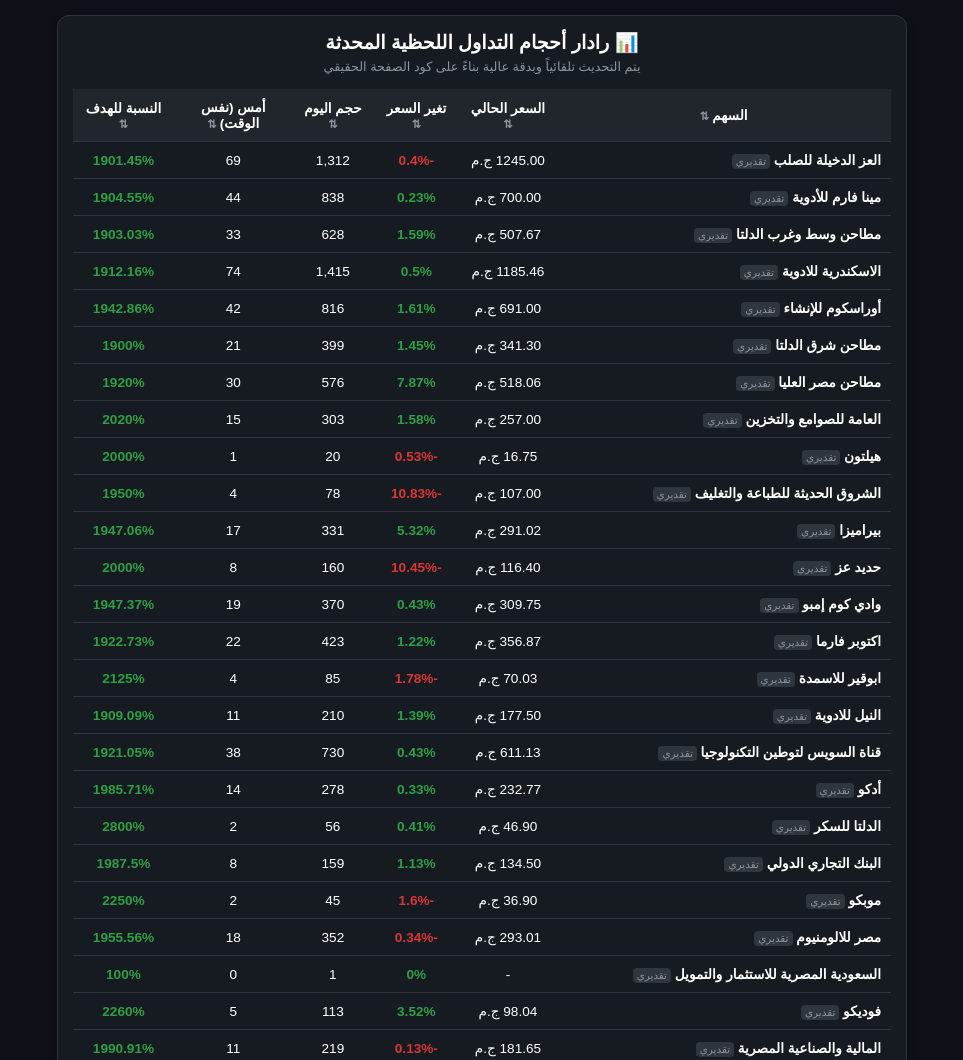
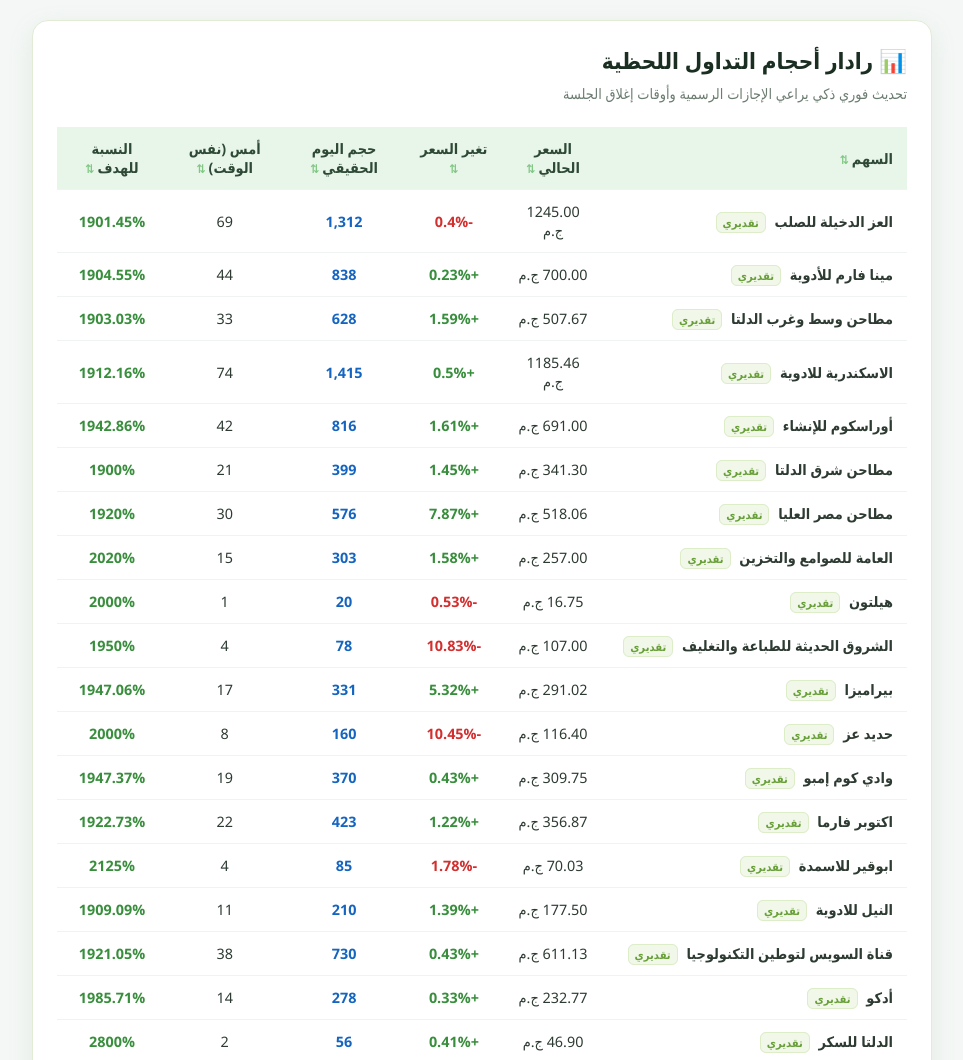
Before and after one commit to egytornado-tech/my-egx-scanner, a plain HTML site: page index.html in a window 1280 px wide. Shown: the top 1060 px of the page, without its empty margins (158-1121 px from the left). Drawn offline with Linux system fonts and the light colour scheme.

Commit message:
Refactor styles and update table content
Updated styles and text for improved readability and aesthetics. Enhanced table structure and data loading messages.

```diff
--- a/index.html
+++ b/index.html
@@ -5,42 +5,79 @@
     <meta name="viewport" content="width=device-width, initial-scale=1.0">
     <title>📊 رادار أحجام التداول اللحظي</title>
     <style>
-        :root { --bg: #0d1117; --card: #161b22; --border: #30363d; --text: #c9d1d9; --green: #2ea043; --red: #da3633; }
-        body { background: var(--bg); color: var(--text); font-family: sans-serif; padding: 15px; margin: 0; text-align: center; }
-        .container { max-width: 850px; margin: auto; }
-        .table-card { background: var(--card); border: 1px solid var(--border); border-radius: 12px; padding: 15px; box-shadow: 0 4px 6px rgba(0,0,0,0.3); }
-        h2 { font-size: 1.2rem; color: #fff; margin: 0 0 5px 0; }
-        .subtitle { font-size: 0.8rem; color: #8b949e; margin-bottom: 15px; }
-        table { width: 100%; border-collapse: collapse; font-size: 0.85rem; }
-        th, td { padding: 10px; text-align: center; border-bottom: 1px solid var(--border); }
-        th { background: #21262d; color: #fff; font-weight: bold; cursor: pointer; user-select: none; }
-        th:hover { background: #30363d; }
-        th::after { content: ' ⇅'; font-size: 0.7rem; color: #8b949e; }
-        td { color: #fff; }
-        .pos { color: var(--green); font-weight: bold; }
-        .neg { color: var(--red); font-weight: bold; }
-        .badge { font-size: 0.65rem; padding: 2px 4px; border-radius: 4px; background: #30363d; color: #8b949e; }
+        :root {
+            --bg: #f4f7f5;           /* خلفية ربيعية عاجية ناعمة */
+            --card: #ffffff;         /* بطاقة بيضاء نقية */
+            --border: #e2ebd5;       /* حدود بلون عشبي فاتح */
+            --text-main: #2d3b32;    /* نص زيتي داكن مريح */
+            --text-sub: #6b7c70;     /* نص فرعي رمادي مخضر */
+            --green-spring: #388e3c; /* أخضر عشبي زاهي للموجب */
+            --red-spring: #d32f2f;   /* أحمر مرجاني ناعم للسالب */
+            --th-bg: #e8f5e9;        /* خلفية رأس الجدول */
+        }
+        body {
+            background: var(--bg);
+            color: var(--text-main);
+            font-family: 'Segoe UI', Tahoma, Geneva, Verdana, sans-serif;
+            padding: 20px;
+            margin: 0;
+        }
+        .container { max-width: 900px; margin: auto; }
+        .table-card {
+            background: var(--card);
+            border: 1px solid var(--border);
+            border-radius: 16px;
+            padding: 24px;
+            box-shadow: 0 8px 24px rgba(141, 169, 145, 0.15);
+        }
+        h2 { font-size: 1.4rem; color: #1b2e22; margin: 0 0 8px 0; font-weight: 700; }
+        .subtitle { font-size: 0.9rem; color: var(--text-sub); margin-bottom: 24px; }
+        table { width: 100%; border-collapse: collapse; font-size: 0.9rem; }
+        th, td { padding: 12px 14px; text-align: center; border-bottom: 1px solid #f0f4f1; }
+        th {
+            background: var(--th-bg);
+            color: #2e4a36;
+            font-weight: 600;
+            cursor: pointer;
+            user-select: none;
+            transition: background 0.2s;
+        }
+        th:hover { background: #c8e6c9; }
+        th::after { content: ' ⇅'; font-size: 0.75rem; color: #81c784; }
+        tr:hover { background-color: #fafdfb; }
+        td { color: var(--text-main); font-weight: 500; }
+        .pos { color: var(--green-spring); font-weight: 600; }
+        .neg { color: var(--red-spring); font-weight: 600; }
+        .badge {
+            font-size: 0.7rem;
+            padding: 2px 6px;
+            border-radius: 6px;
+            background: #f1f8e9;
+            color: #689f38;
+            border: 1px solid #dcedc8;
+            margin-right: 5px;
+        }
     </style>
 </head>
 <body>
 
 <div class="container">
     <div class="table-card">
-        <h2>📊 رادار أحجام التداول اللحظية المحدثة</h2>
-        <div class="subtitle">يتم التحديث تلقائياً وبدقة عالية بناءً على كود الصفحة الحقيقي</div>
+        <h2>📊 رادار أحجام التداول اللحظية</h2>
+        <div class="subtitle">تحديث فوري ذكي يراعي الإجازات الرسمية وأوقات إغلاق الجلسة</div>
         <table>
             <thead>
                 <tr>
-                    <th onclick="sortTable(0)">السهم</th>
+                    <th onclick="sortTable(0)" style="text-align: right;">السهم</th>
                     <th onclick="sortTable(1)">السعر الحالي</th>
                     <th onclick="sortTable(2)">تغير السعر</th>
-                    <th onclick="sortTable(3)">حجم اليوم</th>
+                    <th onclick="sortTable(3)">حجم اليوم الحقيقي</th>
                     <th onclick="sortTable(4)">أمس (نفس الوقت)</th>
                     <th onclick="sortTable(5)">النسبة للهدف</th>
                 </tr>
             </thead>
             <tbody id="comparison-rows">
-                <tr><td colspan="6" style="color: #8b949e;">جاري تحميل البيانات الحقيقية...</td></tr>
+                <tr><td colspan="6" style="color: var(--text-sub);">جاري سحب وتحديث البيانات الفورية...</td></tr>
             </tbody>
         </table>
     </div>
@@ -72,14 +109,14 @@
             const changeClass = item.price_change >= 0 ? "pos" : "neg";
             const fallbackTag = item.is_fallback_baseline ? '<span class="badge">تقديري</span>' : '';
             const price = item.price ? item.price.toFixed(2) + " ج.م" : "-";
-            const change = item.price_change !== undefined ? item.price_change + "%" : "-";
+            const change = item.price_change !== undefined ? (item.price_change > 0 ? "+" : "") + item.price_change + "%" : "-";
 
             html += `
                 <tr>
-                    <td style="text-align: right;"><b>${item.symbol}</b> ${fallbackTag}</td>
+                    <td style="text-align: right; font-weight: 600;">${item.symbol} ${fallbackTag}</td>
                     <td>${price}</td>
                     <td class="${changeClass}">${change}</td>
-                    <td>${parseInt(item.current_volume).toLocaleString()}</td>
+                    <td style="color: #1565c0; font-weight: 600;">${parseInt(item.current_volume).toLocaleString()}</td>
                     <td>${parseInt(item.compared_to_time_volume).toLocaleString()}</td>
                     <td class="${ratioClass}">${ratio}%</td>
                 </tr>
```
